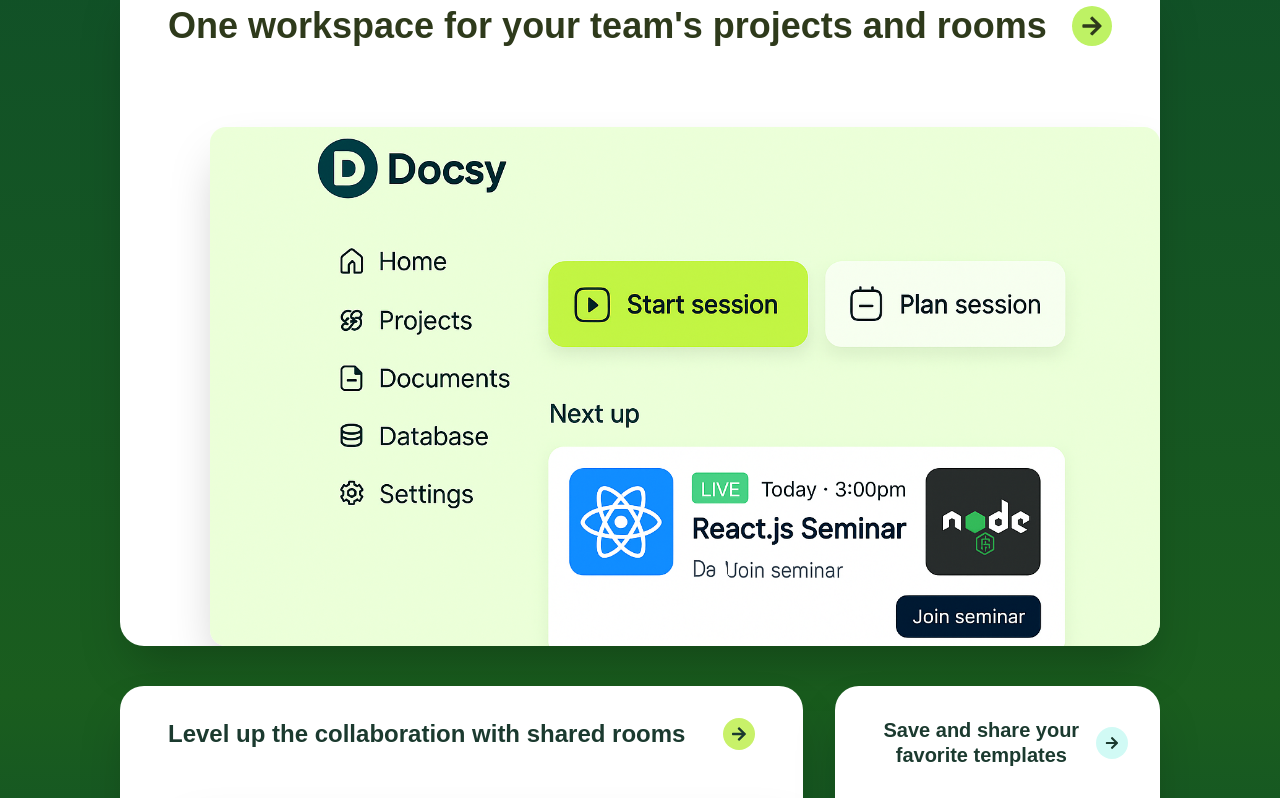
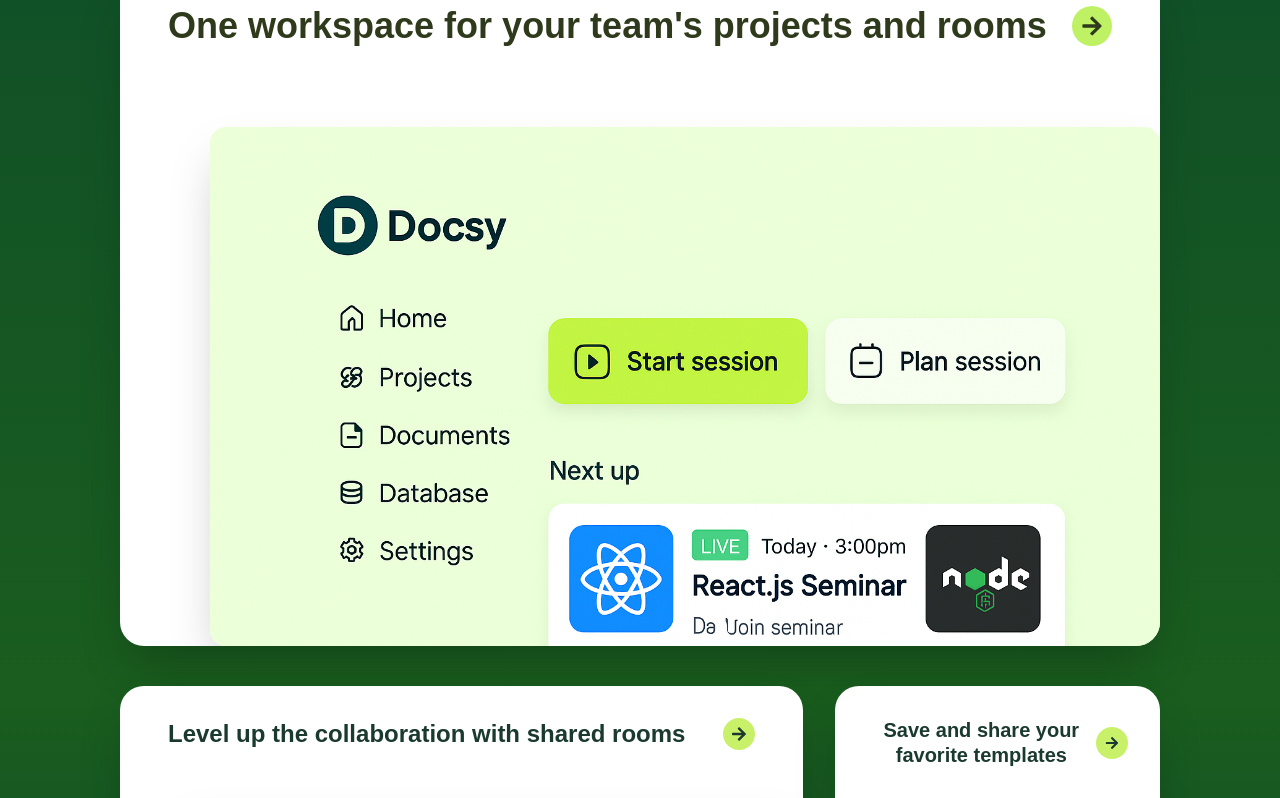
Before and after one commit to Vi303832/Docsy, a Next.js app: page / in a window 1280 px wide. Shown: the part 3022-3820 px from the top of the page. Built offline with nearby package versions, Linux system fonts and the light colour scheme.

Commit message:
More ui improvements on content sections

```diff
--- a/src/components/Content2.jsx
+++ b/src/components/Content2.jsx
@@ -28,7 +28,7 @@ function Content2() {
                                     <Image
                                         src={box1}
                                         alt="Workspace dashboard preview"
-                                        className="shadow-2xl rounded-2xl group-hover:shadow-[#BEF264]/30 transition-all duration-500"
+                                        className="shadow-2xl rounded-2xl group-hover:shadow-[#BEF264]/30 transition-all duration-500 hover:object-bottom! object-top!"
                                         style={{ objectFit: "cover", width: "100%", height: "100%" }}
                                         priority
                                     />
@@ -59,7 +59,7 @@ function Content2() {
                                         <Image
                                             src={box2}
                                             alt="Collaboration workspace"
-                                            className="shadow-2xl rounded-2xl object-top group-hover:shadow-[#C8F169]/30 transition-all duration-500"
+                                            className="shadow-2xl rounded-2xl object-top group-hover:shadow-[#C8F169]/30 transition-all duration-500 hover:object-bottom!   "
                                             style={{ objectFit: "cover", width: "100%", height: "100%" }}
                                         />
                                     </div>
@@ -68,16 +68,16 @@ function Content2() {
                         </div>
                     </div>
 
-                    {/* Right single tall box - Başta beyaz, hover'da yeşil-mavi karışık tema */}
+                    {/* Right single tall box - Başta beyaz, hover'da yeşil tema */}
                     <div className="md:col-span-1">
-                        <div className="relative w-full rounded-3xl shadow-2xl overflow-hidden min-h-[500px] md:min-h-[650px] flex flex-col group bg-white transition-all duration-500 ease-in-out hover:bg-gradient-to-br hover:from-[#E0FCFF] hover:via-[#B2F7EF] hover:to-[#C8F169]/60 hover:bg-opacity-90">
+                        <div className="relative w-full rounded-3xl shadow-2xl overflow-hidden min-h-[500px] md:min-h-[650px] flex flex-col group bg-white transition-all duration-500 ease-in-out hover:bg-gradient-to-br hover:from-emerald-300 hover:via-emerald-200 hover:to-emerald-100">
                             {/* Header section */}
                             <div className="p-6 md:p-8">
                                 <div className="flex items-center justify-between mb-4">
-                                    <h2 className="text-[#1B3A2F] font-bold text-lg md:text-xl leading-tight group-hover:text-[#3DA58A] transition-colors duration-500">
+                                    <h2 className="text-[#1B3A2F] font-bold text-lg md:text-xl leading-tight group-hover:text-[#064e3b] transition-colors duration-500">
                                         Save and share your favorite templates
                                     </h2>
-                                    <div className="flex items-center justify-center w-8 h-8 rounded-full bg-[#B2F7EF]/60 text-[#1B3A2F] flex-shrink-0 group-hover:bg-[#C8F169]/60 group-hover:scale-110 transition-all duration-500">
+                                    <div className="flex items-center justify-center w-8 h-8 rounded-full bg-[#C8F169] text-[#1B3A2F] flex-shrink-0 group-hover:bg-emerald-400 group-hover:scale-110 transition-all duration-500">
                                         <FaArrowRight size={14} />
                                     </div>
                                 </div>
@@ -97,7 +97,7 @@ function Content2() {
                                 </div>
                             </div>
                             {/* Hover glow effect */}
-                            <div className="absolute inset-0 bg-gradient-to-br from-[#C8F169]/10 via-transparent to-[#B2F7EF]/10 opacity-0 group-hover:opacity-100 transition-opacity duration-500 rounded-3xl"></div>
+                            <div className="absolute inset-0 bg-gradient-to-br from-emerald-300/10 via-transparent to-emerald-200/10 opacity-0 group-hover:opacity-100 transition-opacity duration-500 rounded-3xl"></div>
                         </div>
                     </div>
                 </div>
```
